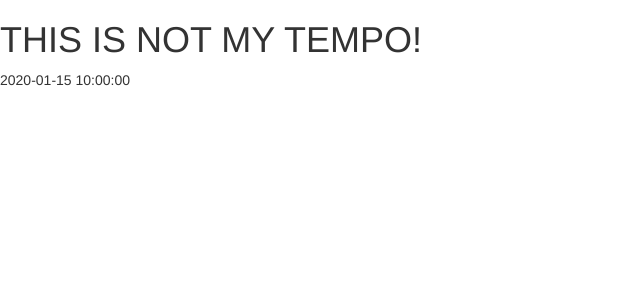
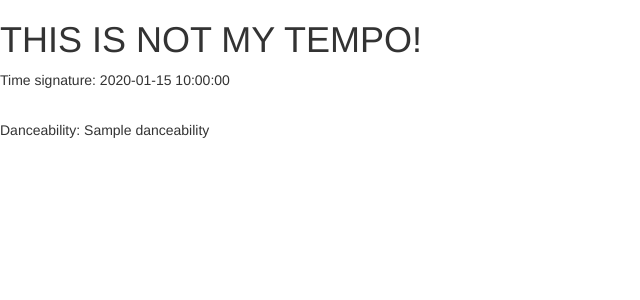
Before and after one commit to vzalberto/notmytempo, a Flask app: template templates/track.html in a window 1280 px wide. Shown: the top 300 px of the page, without its empty margins (0-640 px from the left). Run offline with Flask 2, Linux system fonts and the light colour scheme; the template is opened without the code that fills it: most values are stand-ins (such as "Sample title", 1, 10 or a date in 2020); some libraries are stand-ins or nearby versions.

Commit message:
added danceability

```diff
--- a/templates/track.html
+++ b/templates/track.html
@@ -3,7 +3,12 @@
 <body>
   <h1>THIS IS NOT MY TEMPO!</h1>
   <p>
-    {{ track[0].time_signature }}
+    Time signature: {{ track[0].time_signature }}
+  </p>
+
+  <br>
+  <p>
+    Danceability: {{ track[0].danceability }}
   </p>
 </body>
 {% endblock %}
```
